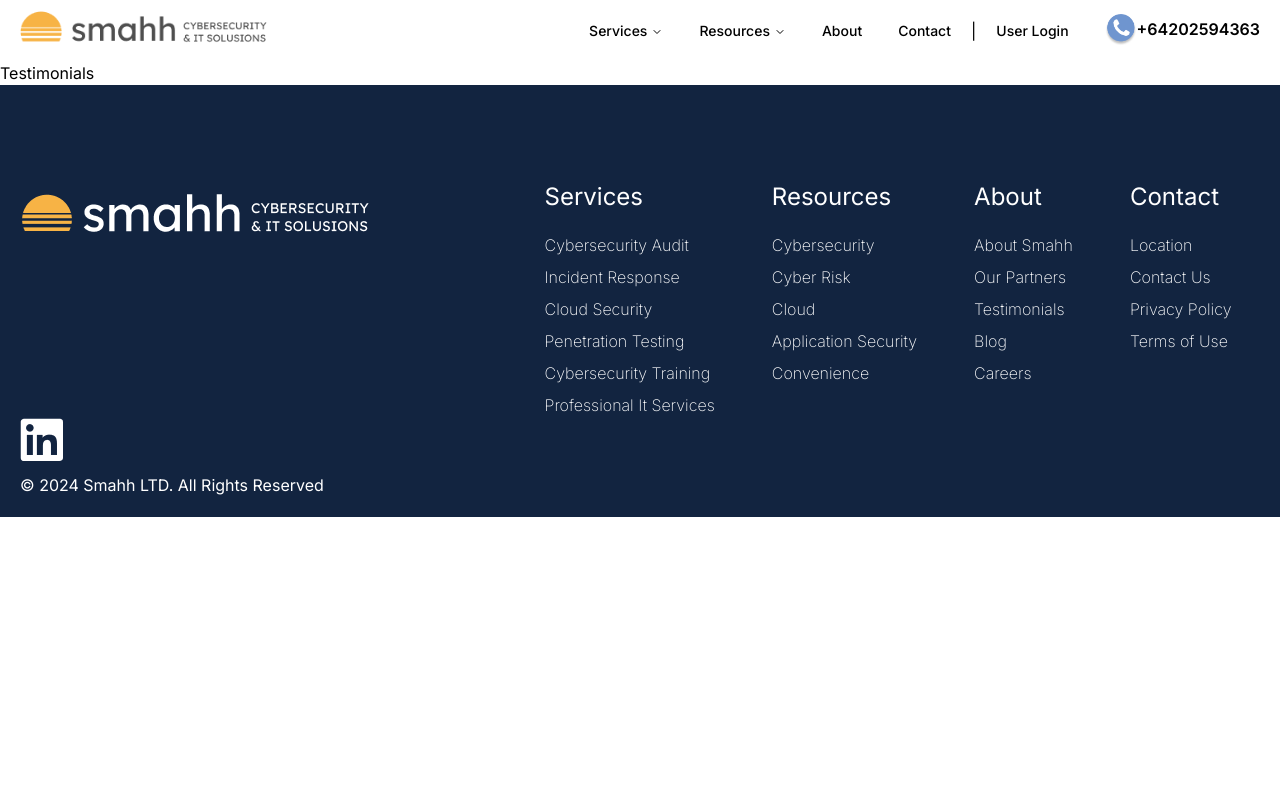
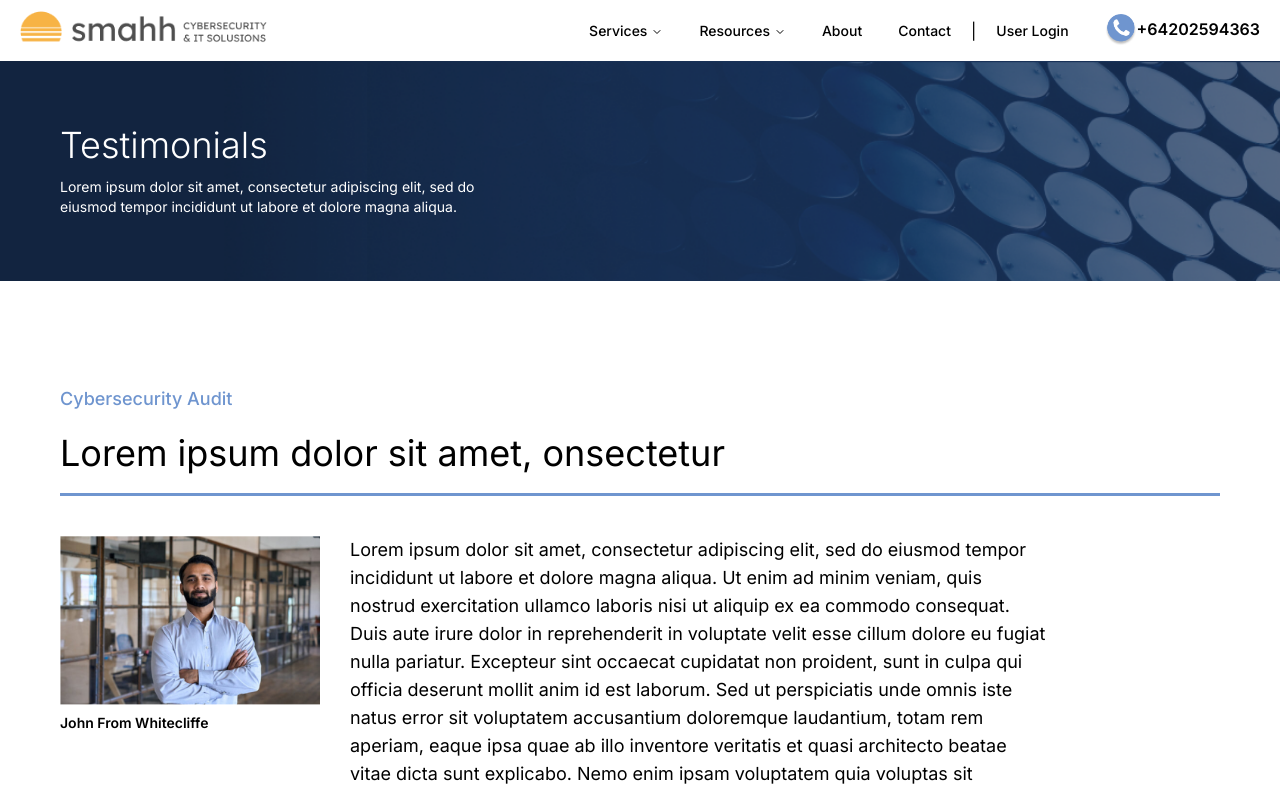
Before and after one commit to shaheensystems/smahhWebtaz, a Next.js app: page /about/testimonials in a window 1280 px wide. Shown: the top 792 px of the page. Built offline with nearby package versions, Linux system fonts and the light colour scheme.

Commit message:
add testimonial page

```diff
--- a/app/about/page.tsx
+++ b/app/about/page.tsx
@@ -24,11 +24,27 @@
     height: 80,
   },
 ]
+
+const featureIcons: { title: string; description: string; image: string }[] = [
+  { title: "Experience",
+    description: 'Lorem ipsum dolor sit amet, consectetur adipiscing elit, sed do eiusmod tempor incididunt ut labore et dolore magna aliqua.',
+    image: '/assets/icon-experienced.png',
+  },
+  { title: "Expertise",
+    description: 'Lorem ipsum dolor sit amet, consectetur adipiscing elit, sed do eiusmod tempor incididunt ut labore et dolore magna aliqua.',
+    image: '/assets/icon-expertise.png',
+  },
+  { title: "Communication",
+    description: 'Lorem ipsum dolor sit amet, consectetur adipiscing elit, sed do eiusmod tempor incididunt ut labore et dolore magna aliqua.',
+    image: '/assets/icon-communication.png',
+  },
+]
+
 const About = () => {
   return (
     <>
       <div className="flex flex-col px-10 w-full items-center
-       bg-midnight-900 bg-cetner-top bg-cover bg-one">
+       bg-midnight-900 bg-cover bg-one">
         <div className="flex flex-row items-start max-w-[1260px] pt-20 mb-14 pb-5 gap-10">
           <div className="w-1/2">
             <h3 className="text-xl text-white pb-4">About Smahh</h3>
@@ -93,30 +109,15 @@
             </div>
           </div>
           <div className='flex flex-row justify-betweeen pt-10 gap-20'>
-            <div className='w-1/3 flex flex-col items-center'>
-              <Image src='/assets/icon-experienced.png' alt='Experience Icon' width={80} height={80} />
-              <h4 className='text-xl text-white font-semibold pt-5'>Experienced</h4>
-              <p className="text-sm font-light text-white text-center pt-3">
-                Lorem ipsum dolor sit amet, consectetur adipiscing elit, sed do eiusmod tempor
-                incididunt ut labore et dolore magna aliqua.
-              </p>
-            </div>
-            <div className='w-1/3 flex flex-col items-center'>
-              <Image src='/assets/icon-experienced.png' alt='Experience Icon' width={80} height={80} />
-              <h4 className='text-xl text-white font-semibold pt-5'>Experienced</h4>
-              <p className="text-sm font-light text-white text-center pt-3">
-                Lorem ipsum dolor sit amet, consectetur adipiscing elit, sed do eiusmod tempor
-                incididunt ut labore et dolore magna aliqua.
-              </p>
-            </div>
-            <div className='w-1/3 flex flex-col items-center'>
-              <Image src='/assets/icon-experienced.png' alt='Experience Icon' width={80} height={80} />
-              <h4 className='text-xl text-white font-semibold pt-5'>Experienced</h4>
-              <p className="text-sm font-light text-white text-center pt-3">
-                Lorem ipsum dolor sit amet, consectetur adipiscing elit, sed do eiusmod tempor
-                incididunt ut labore et dolore magna aliqua.
-              </p>
-            </div>
+            {featureIcons?.map((item, index) => (
+              <div key={index} className='w-1/3 flex flex-col items-center'>
+                <Image src={item.image} alt='Experience Icon' width={80} height={80} />
+                <h4 className='text-xl text-white font-semibold pt-5'>{item.title}</h4>
+                <p className="text-sm font-light text-white text-center pt-3">
+                  {item.description}
+                </p>
+              </div>
+            ))}
           </div>
         </div>
         <AnyQuestion />
--- a/app/about/testimonials/page.tsx
+++ b/app/about/testimonials/page.tsx
@@ -1,8 +1,61 @@
 import React from 'react'
+import Image from 'next/image'
+import PageTitle from '@/components/PageTitle'
+import { Separator } from '@/components/ui/separator'
+import AnyQuestion from '@/components/AnyQuestion'
+
+const testimonials: { title: string; category:string; description: string; image: string, caption: string|undefined }[] = [
+  {
+    title: 'Lorem ipsum dolor sit amet, onsectetur',
+    category:'Cybersecurity Audit',
+    description: 'Lorem ipsum dolor sit amet, consectetur adipiscing elit, sed do eiusmod tempor incididunt ut labore et dolore magna aliqua. Ut enim ad minim veniam, quis nostrud exercitation ullamco laboris nisi ut aliquip ex ea commodo consequat. Duis aute irure dolor in reprehenderit in voluptate velit esse cillum dolore eu fugiat nulla pariatur. Excepteur sint occaecat cupidatat non proident, sunt in culpa qui officia deserunt mollit anim id est laborum. Sed ut perspiciatis unde omnis iste natus error sit voluptatem accusantium doloremque laudantium, totam rem aperiam, eaque ipsa quae ab illo inventore veritatis et quasi architecto beatae vitae dicta sunt explicabo. Nemo enim ipsam voluptatem quia voluptas sit aspernatur aut odit aut fugit, sed quia consequuntur magni dolores eos qui ratione voluptatem sequi nesciunt.',
+    image: '/assets/testimonial1.png',
+    caption: 'John From Whitecliffe'
+  },
+  {
+    title: 'Lorem ipsum dolor sit amet, onsectetur',
+    category:'IT Support',
+    description: 'Lorem ipsum dolor sit amet, consectetur adipiscing elit, sed do eiusmod tempor incididunt ut labore et dolore magna aliqua. Ut enim ad minim veniam, quis nostrud exercitation ullamco laboris nisi ut aliquip ex ea commodo consequat. Duis aute irure dolor in reprehenderit in voluptate velit esse cillum dolore eu fugiat nulla pariatur. Excepteur sint occaecat cupidatat non proident, sunt in culpa qui officia deserunt mollit anim id est laborum. Sed ut perspiciatis unde omnis iste natus error sit voluptatem accusantium doloremque laudantium, totam rem aperiam, eaque ipsa quae ab illo inventore veritatis et quasi architecto beatae vitae dicta sunt explicabo. Nemo enim ipsam voluptatem quia voluptas sit aspernatur aut odit aut fugit, sed quia consequuntur magni dolores eos qui ratione voluptatem sequi nesciunt.',
+    image: '/assets/testimonial2.png',
+    caption: 'Whitecliffe'
+  },
+  {
+    title: 'Lorem ipsum dolor sit amet, onsectetur',
+    category:'Cloud Security',
+    description: 'Lorem ipsum dolor sit amet, consectetur adipiscing elit, sed do eiusmod tempor incididunt ut labore et dolore magna aliqua. Ut enim ad minim veniam, quis nostrud exercitation ullamco laboris nisi ut aliquip ex ea commodo consequat. Duis aute irure dolor in reprehenderit in voluptate velit esse cillum dolore eu fugiat nulla pariatur. Excepteur sint occaecat cupidatat non proident, sunt in culpa qui officia deserunt mollit anim id est laborum. Sed ut perspiciatis unde omnis iste natus error sit voluptatem accusantium doloremque laudantium, totam rem aperiam, eaque ipsa quae ab illo inventore veritatis et quasi architecto beatae vitae dicta sunt explicabo. Nemo enim ipsam voluptatem quia voluptas sit aspernatur aut odit aut fugit, sed quia consequuntur magni dolores eos qui ratione voluptatem sequi nesciunt.',
+    image: '/assets/testimonial3.png',
+    caption: undefined
+  },
+]
+
 
 const Testimonials = () => {
   return (
-    <div>Testimonials</div>
+    <>
+      <PageTitle
+        title="Testimonials"
+        description='Lorem ipsum dolor sit amet, consectetur adipiscing elit, sed do
+        eiusmod tempor incididunt ut labore et dolore magna aliqua.' />
+        <div className="flex flex-col px-10 py-12 w-full items-center">
+          {testimonials?.map((item, index) => (
+            <div key={index} className="max-w-[1260px] px-5 py-14  w-full">
+            <h4 className='text-lg font-medium text-midnight-300 pb-5'>{item.category}</h4>
+            <h2 className='text-4xl pb-5'>{item.title}</h2>
+            <Separator className='bg-midnight-300 h-[3px] mb-10' />
+            <div className='flex flex-col md:flex-row'>
+              <div className='w-1/4'>
+                <Image src={item.image} alt='Testimonial Image' width={260} height={200} />
+                <p className='text-sm font-semibold pt-2'>{item.caption}</p>
+              </div>
+              <div className='w-4/5 md:w-3/5'>
+                <p className='text-lg'>{item.description}</p>
+              </div>
+            </div>
+          </div>
+          ))}
+          <AnyQuestion />
+        </div>
+    </>
   )
 }
 
```
Also changed, not shown: public/assets/testimonial3.png (added).
